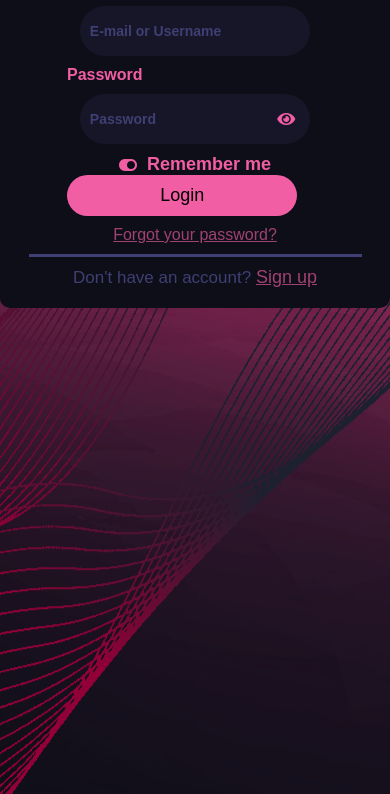
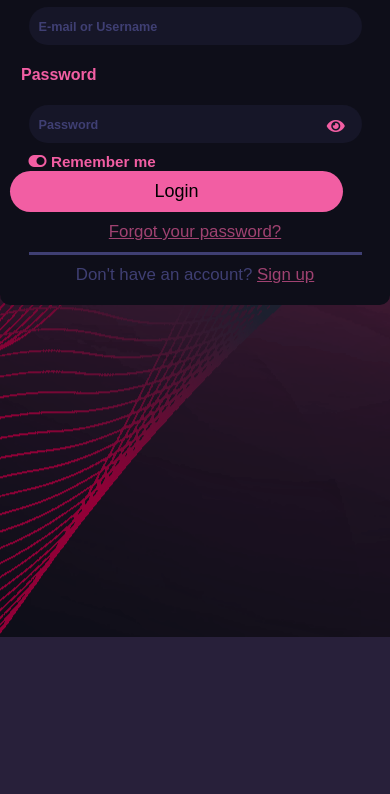
Before and after one commit to RobotEby/music-social-app, a website: page public/index.html in a window 390 px wide. Shown: the part 207-1001 px from the top of the page. After the commit the page ends 844 px from the top, so only its background shows below. Drawn offline with Linux system fonts and the light colour scheme.

Commit message:
refactor: more responsive and cleaner code

```diff
--- a/public/styles.css
+++ b/public/styles.css
@@ -2,181 +2,145 @@
     box-sizing: border-box;
     margin: 0;
     padding: 0;
+    cursor: auto;
 }
 
 body {
-    font-family: sans-serif;
-    align-items: center;
-    height: 100vh;
-    margin: 0;
-    background-image: url(images/Background-Image.png);
-    background-size: cover;
-    background-position: center;
-    background-repeat: no-repeat;
+    font-family: sans-serif, Helvetica, Arial;
     overflow-y: hidden;
+    background-color: rgb(40, 32, 58);
 }
 
 .login-panel {
     display: flex;
     flex-direction: column;
     align-items: center;
-    width: 650px;
-    height: 880px;
+    width: 40rem;
+    height: 90vh;
     background-color: #0e0e19;
-    border-radius: 20px;
-    padding: 25px 0;
-    margin: 30px auto;
+    border-radius: 5vh;
+    padding: 20px;
+    margin: 4.5vh auto;
+}
+
+#user-login-form {
+    display: flex;
+    flex-direction: column;
+    width: 100%;
 }
 
 .login-panel img {
-    height: 50px;
-    justify-content: center;
+    height: 5vh;
 }
 
 .panel-header {
     color: #f25ea3;
     text-align: center;
-    font-size: 50px;
+    font-size: 5ch;
+    line-height: 1.5cap;
 }
 
 .panel-header::after {
     content: '';
     display: block;
-    width: 130%;
-    height: 3px;
+    width: 24ch;
+    height: 3%;
     background-color: #3f3f73;
-    margin: 10px 0;
-    position: relative;
-    left: -15%;
+    margin: 1vh;
 }
 
 .highlighted-text {
     color: #3f3f73;
 }
 
-.separator {
-    text-align: center;
-    margin: 10px;
-    margin-bottom: 30px;
-    color: #f25ea3;
-    font-size: 30px;
-    font-weight: bold;
-}
-
 .form-label {
     font-weight: bolder;
     color: #f25ea3;
-    margin-top: 10px;
-    display: block;
-    position: relative;
-    left: -45%;
-    cursor: auto;
+    padding: 1cap;
 }
 
 .input-group {
-    height: 50px;
-    display: flex;
     background: #161628;
-    border-radius: 25px;
-    padding: 15px;
-    width: 200%;
-    margin: 10px auto;
+    border-radius: 5vh;
+    padding: 1.5vh;
+    width: 100%;
     position: relative;
-    left: -51%;
-}
-
-.input-group {
-    position: relative;
-}
-
-#password-input {
-    padding-right: 40px;
-}
-
-#togglePassword {
-    position: absolute;
-    right: 15px;
-    top: 50%;
-    transform: translateY(-50%);
-    cursor: pointer;
-    color: #f25ea3;
 }
 
 .input-group:hover {
     box-shadow: inset 0 0 0 1px var(--essential-negative, #f25ea3);
 }
 
+#togglePassword {
+    position: absolute;
+    right: 2vh;
+    top: 2.5vh;
+    transform: translateY(-50%);
+    cursor: pointer;
+    color: #f25ea3;
+}
+
 .input-field {
     color: rgb(255, 234, 234);
     border: none;
     background: transparent;
-    font-size: 14px;
+    font-size: 1.5vh;
     outline: none;
     font-weight: 600;
 }
 
 .input-field::placeholder {
     color: #3f3f73;
-    font-weight: bold;
+    font-weight: bolder;
 }
 
 .submit-button {
     background: #f25ea3;
-    color: black;
     border: none;
-    border-radius: 25px;
-    padding: 15px;
-    font-size: 20px;
-    width: 200%;
-    position: relative;
-    left: -51%;
-    margin-top: 10px;
+    border-radius: 5vh;
+    padding: 1.5vh;
+    font-size: 2.2ch;
+    margin-top: 1vh;
     cursor: pointer;
 }
 
 .submit-button:hover {
-    transform: scale(1.04);
+    transform: scale(1.02);
     background-color: #fa65ab;
-    font-weight: 580;
+    font-weight: 500;
 }
 
 .toggle-wrapper {
-    display: flex;
-    align-items: center;
-    justify-content: center;
-    margin: 20px 0;
-    font-size: 24px;
+    margin: 1ch;
+    font-size: 2.2vh;
     color: #f25ea3;
-    cursor: pointer;
-    position: relative;
-    left: -65%;
 }
 
 .toggle-description {
-    margin-left: 10px;
-    font-size: 18px;
+    margin: 1vh 0;
+    font-size: 1.8vh;
     color: #f25ea3;
-    font-weight: bold;
-    cursor: auto;
+    font-weight: bolder;
 }
 
 .fa-toggle-on:hover {
     color: #a04271;
+    cursor: pointer;
 }
 
 .fa-toggle-off {
     color: #3f3f73;
+    cursor: pointer;
 }
 
 .signup-container {
     color: #3f3f73;
-    text-align: center;
-    font-size: 17px;
+    font-size: 2vh;
 }
 
 .signup-container a {
     color: #a04271;
-    font-size: 18px;
+    font-size: 2vh;
 }
 
 .signup-container a:hover {
@@ -184,13 +148,13 @@ body {
 }
 
 .forgot-password-container {
+    margin: 1vh 0;
     text-align: center;
-    margin: 10px 0;
 }
 
 #forgot-password-link {
     color: #a04271;
-    font-size: 16px;
+    font-size: 2vh;
 }
 
 #forgot-password-link:hover {
@@ -200,10 +164,8 @@ body {
 .forgot-password-container::after {
     content: '';
     display: block;
-    width: 360%;
-    height: 3px;
+    width: 52cap;
+    height: 8%;
     background-color: #3f3f73;
-    margin: 20px 0;
-    position: relative;
-    left: -130%;
+    margin: 1.5vh auto;
 }
```
